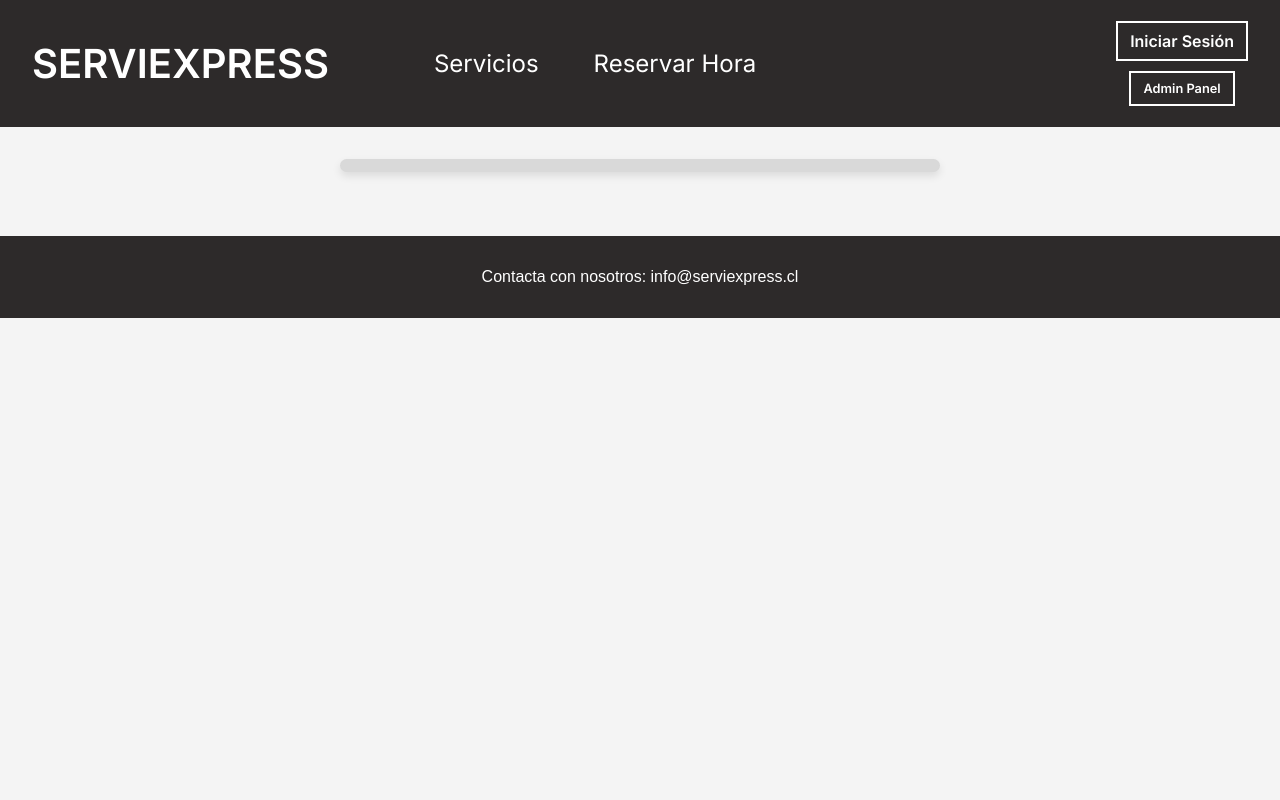
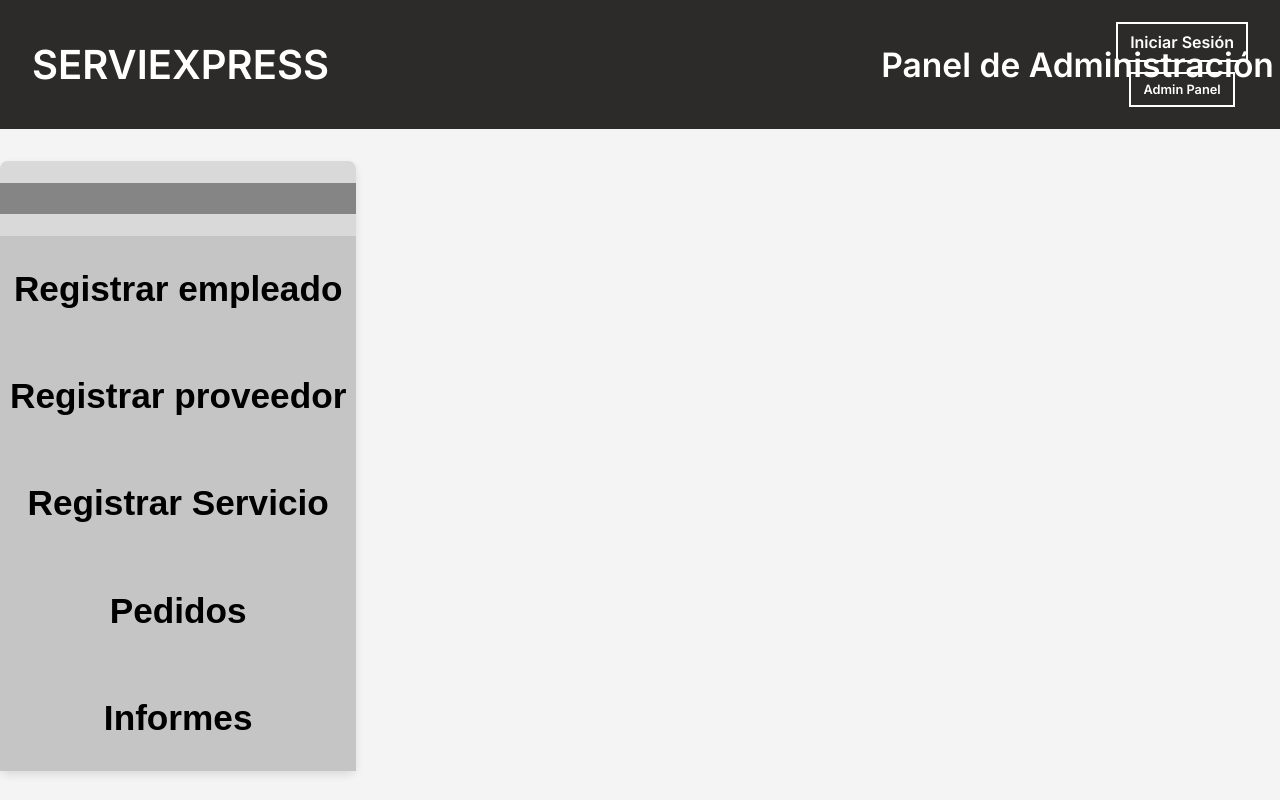
Before and after one commit to MaxVRG/serviexpress-jm, a Django app: page /adminpanel/ in a window 1280 px wide. Run offline with Django 5.2, Linux system fonts and the light colour scheme.

Commit message:
1.6
AdminPanel

```diff
--- /dev/null
+++ b/ServiAPP/coreapp/static/coreapp/css/adminpanel.css
@@ -0,0 +1,73 @@
+/* Contenedor principal de servicios */
+.services-container {
+    max-width: 100%;
+    background-color: #D9D9D9;
+    border-radius: 8px;
+    box-shadow: 0px 4px 8px rgba(0, 0, 0, 0.1);
+    margin-bottom: 5%;
+    text-align: center;
+    margin: 0;
+    display: inline-block;
+    flex-wrap: wrap;
+    justify-content: center;
+    gap: 0;
+    max-height: 100%;
+
+}
+
+
+.two-services{
+    margin-left: 75%;
+    max-width: 100%;
+    white-space: nowrap;
+    font-size: 1.4em;
+}
+/* Título */
+.services-container .title h2 {
+    text-align: center;
+    font-size: 2em;
+    margin-bottom: 20px;
+    color: #aaaaaa;
+    font-family: 'Inter', sans-serif;
+}
+
+.formulario input[type="text"],
+.formulario input[type="email"],
+.formulario input[type="password"] {
+    width: 100%;
+    padding: 10px;
+    margin: 3px 0;
+    border: 1px solid #c0c0c0;
+    border-radius: 5px;
+    font-size: 16px;
+}
+
+.recuadros{
+    background-color: #C5C5C5;
+    text-align: center;
+    font-size: 1.1em;
+    margin: 0;
+    padding: 10px;
+    flex: 1 1 calc(33% - 10px); /* Hacer que los recuadros ocupen el 33% del contenedor */
+    box-sizing: border-box;
+}
+
+.recuadros:hover{
+    background-color: #848484;
+    margin: 0;
+}
+
+.name{
+    text-align: center;
+    background-color: #858585;
+    font-size: 1.1em;
+}
+
+.tittle{
+    display: inline-block;
+    max-width: 100%;
+    margin-top: 0;
+    margin: 0;
+    padding: 10px;
+
+}
--- a/ServiAPP/coreapp/templates/coreapp/adminpanel.html
+++ b/ServiAPP/coreapp/templates/coreapp/adminpanel.html
@@ -6,7 +6,7 @@
     <meta name="viewport" content="width=device-width, initial-scale=1.0">
     <title>Serviexpress - Iniciar Sesión</title>
     <link rel="stylesheet" href="{% static 'coreapp/css/styles.css' %}">
-    <link rel="stylesheet" href="{% static 'coreapp/css/login.css' %}">
+    <link rel="stylesheet" href="{% static 'coreapp/css/adminpanel.css' %}">
     <link rel="stylesheet" href="https://fonts.googleapis.com/css2?family=Inter:wght@400;600&display=swap">
 </head>
 <body>
@@ -17,8 +17,7 @@
                 <h1>SERVIEXPRESS</h1>
             </a>
             <div class="two-services">
-                <a href="{% url 'servicios' %}" class="servicios">Servicios</a>
-                <a href="{% url 'reservahora' %}" class="reservas">Reservar Hora</a>
+                <h2>Panel de Administración</h2>
             </div>
         </div>
         <div class="navbar-right">
@@ -38,18 +37,33 @@
         </div>
     </nav>
 
-    <div class="services-container">
+        <div class="services-container">
+
+            <div class="name">
+            <h2><span class="tittle">{{ user.username }}</span></h2>
+            </div>
+
+            <div class="recuadros">
+                <h1>Registrar empleado</h1>
+            </div>
+
+            <div class="recuadros">
+                <h1>Registrar proveedor</h1>
+            </div>
+
+            <div class="recuadros">
+                <h1>Registrar Servicio</h1>
+            </div>
+
+            <div class="recuadros">
+                <h1>Pedidos</h1>
+            </div>
+
+            <div class="recuadros">
+                <H1>Informes</H1>
+            </div>
+
 
         </div>
-
-
-
-
-
-
-
-        <footer>
-            <p>Contacta con nosotros: info@serviexpress.cl</p>
-        </footer>
     </body>
     </html>
```
Also changed, not shown: ServiAPP/db.sqlite3.
